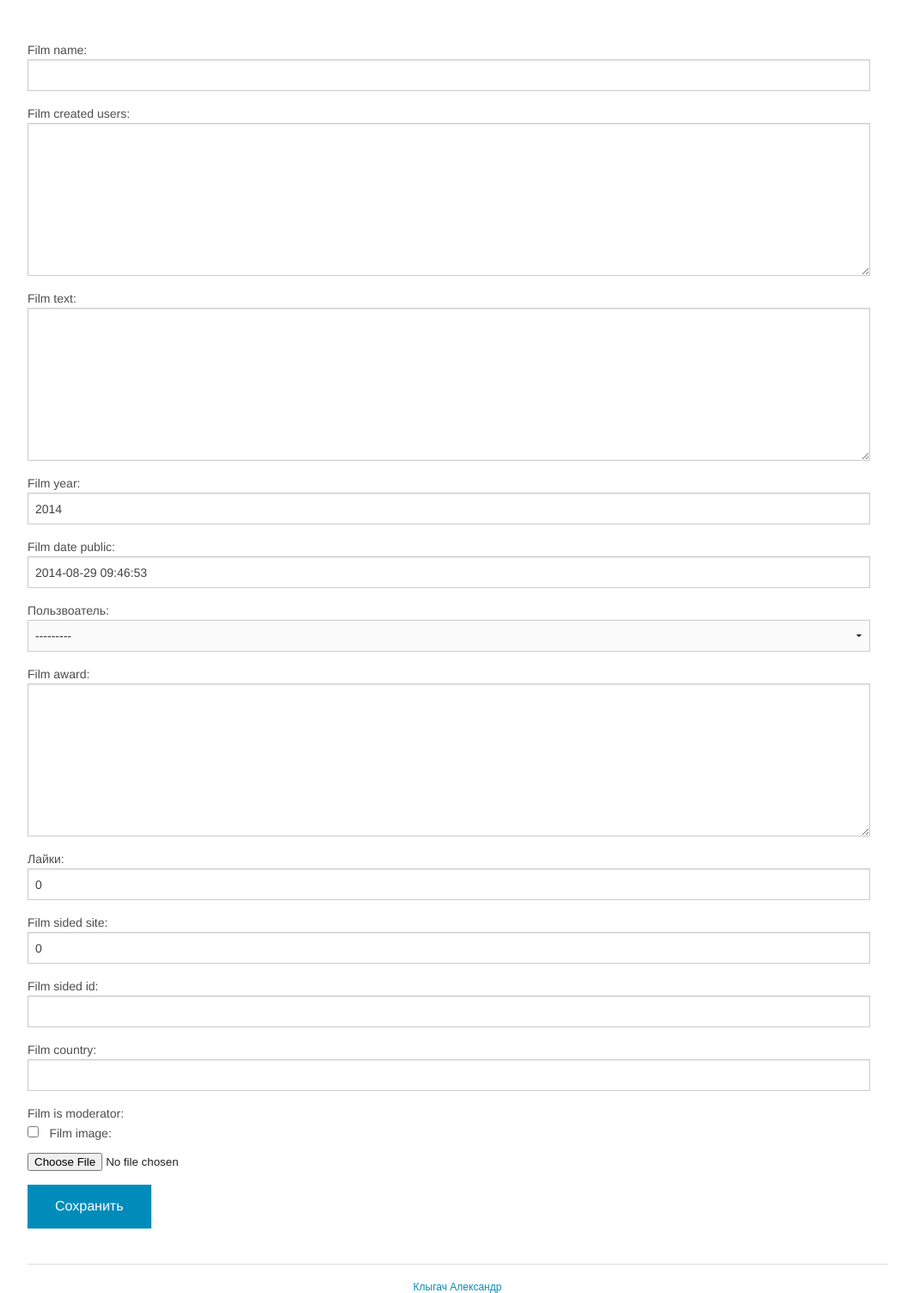
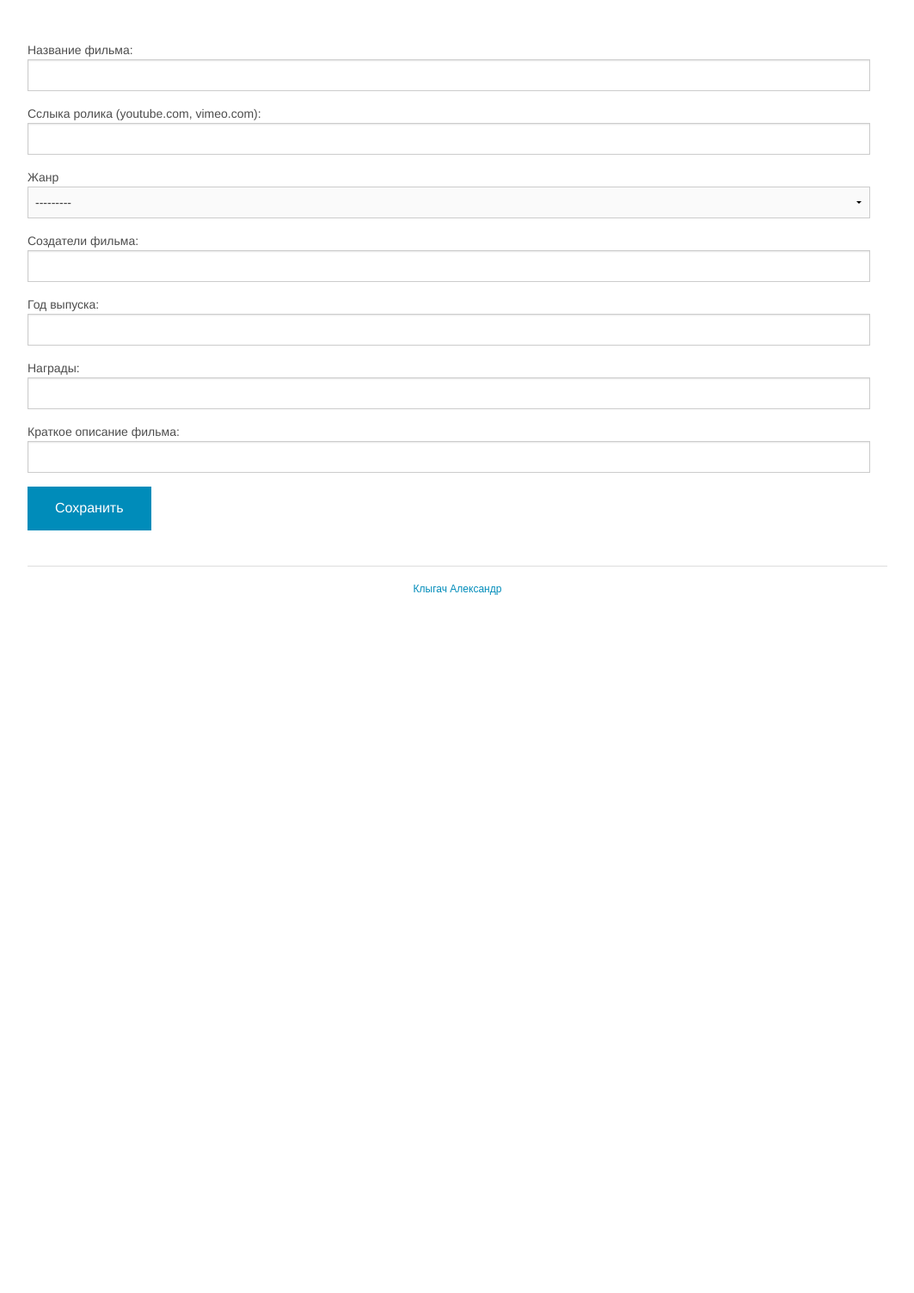
Before and after one commit to voolf/k-kino, a Django app: template film/templates/addFilm.html in a window 1280 px wide. Shown: the part 45-1549 px from the top of the page at 86% size, without its empty margins (108-1171 px from the left). After the commit the page ends 737 px from the top, so only its background shows below. Run offline with Django 3.2, Linux system fonts and the light colour scheme; the template is opened without the code that fills it: values that come from a table or form of the project are taken from there, others are empty; data comes from the database, SQL or seed files in the repository; both versions use the stored data as it was after the commit; parts of the project's set-up code (start-up, migrations or seed data) failed here and were passed over; some libraries are stand-ins or nearby versions.

Commit message:
Signed-off-by: voolf00 <voolf00@yandex.ru>

```diff
--- a/film/admin.py
+++ b/film/admin.py
@@ -1,5 +1,6 @@
+# -*- coding: utf-8 -*-
 from django.contrib import admin
-from film.models import Film, Film_comment, Jenre, Status
+from film.models import Film, Film_comment, Jenre#,  Status
 # Полностью отвечает за админкту, то, как оно будет выглядеть
 class FilmInlile(admin.StackedInline):
     model = Film_comment
@@ -12,4 +13,4 @@ class FilmAdmin (admin.ModelAdmin): # редактирование алминк
 admin.site.register(Film, FilmAdmin) # регестрируем в админку новый элемент и настройки. т.е. классы
 
 admin.site.register(Jenre)
-admin.site.register(Status)
+#admin.site.register(Status)
--- a/film/forms.py
+++ b/film/forms.py
@@ -4,7 +4,7 @@ from film.models import Film, Film_comment
 class FilmForm (ModelForm):
     class Meta():
         model = Film
-        #fields = {'film_name', 'film_created_users',  'film_year', 'film_award', 'film_sided_id', 'film_text'}
+        fields = {'film_name', 'film_created_users', 'film_jenres',  'film_year', 'film_award', 'film_sided_id', 'film_text'}
 
 class Film_comment_Form(ModelForm):
     class Meta():
--- a/film/models.py
+++ b/film/models.py
@@ -1,3 +1,4 @@
+# -*- coding: utf-8 -*-
 from django.db import models
 from django.contrib.auth.models import User
 import datetime
@@ -14,11 +15,15 @@ class Jenre (models.Model):
        # db_table = "jenre"
         verbose_name = 'Категория'
         verbose_name_plural = 'Категории'
-    jenre_name =     models.CharField(max_length=256, verbose_name="название жанра транслитом")
+    jenre_name = models.CharField(max_length=256, verbose_name="название жанра транслитом")
     jenre_title = models.CharField(max_length=256, verbose_name="Название жанра")
 
     def __unicode__(self):
         return self.jenre_title #возвращает в место полученого объекта заголовог из базы
+
+
+
+
 
 
 class Status (models.Model):
@@ -35,21 +40,20 @@ class Film (models.Model):
         verbose_name = "Фильм"
         verbose_name_plural = "Фильмы"
 
-    film_name = models.CharField(max_length=300) #*
+    film_name = models.CharField(max_length=300)
     film_created_users = models.TextField(default="", blank=True)
-    #film_jenres = models.ManyToManyField(Jenre, related_name="film", verbose_name=u"Жанр") #*
-    #film_tags = models.ManyToManyField(Tag, related_name="films", verbose_name=u"теги")
-    film_text = models.TextField() #*
+    film_jenres = models.ForeignKey(Jenre, related_name="film", verbose_name=u"Жанр")
+    film_text = models.TextField()
     film_year = models.IntegerField(default=datetime.datetime.today().year)
     film_date_public = models.DateTimeField(default=datetime.datetime.today())
-    film_user = models.ForeignKey(User, related_name="film", verbose_name="Пользвоатель")
+    film_user = models.ForeignKey(User, related_name="films", verbose_name="Пользвоатель")
     film_award = models.TextField(default="", blank=True)
     film_like = models.IntegerField(default=0, blank=True, null=True, verbose_name="лайки")
     film_sided_site = models.IntegerField(default=0)# или 0 или 1 или 2 отсутсвует, youtube,vimeo
     film_sided_id = models.CharField(max_length=200)
-    film_country = models.CharField(max_length=200, default="") #*
-    #film_status = models.ForeignKey(Status, default=2)
-    #film_money_create = models.IntegerField(default=0, blank=True)
+    film_country = models.CharField(max_length=200)
+    film_status = models.ForeignKey(Status, default=2)
+    film_money_create = models.IntegerField(default=0, blank=True, null=True)
     film_is_moderator = models.BooleanField(default=False, blank=True)
     film_image = models.ImageField(upload_to="film_photo", default="/media/filmImg/default.jpg", blank=True)
 
--- a/film/templates/addFilm.html
+++ b/film/templates/addFilm.html
@@ -7,8 +7,52 @@
     <form action="/film/addfilm" method="post">
         {% csrf_token %}
 
+        <label for="name_film">Название фильма:</label>
+        <input type="text" name="film_name" id="film_name">
 
-       {{ film_form }}
+        <label for="text">Сслыка ролика (youtube.com, vimeo.com): </label>
+        <input type="text" name="film_sided_id" id="film_sided_id">
+
+        <label form="text">Жанр</label>
+        <select id="id_film_jenres" name="film_jenres">
+        <option value="" selected="selected">---------</option>
+        <option value="1">Боевик</option>
+        <option value="2">Документальный</option>
+        <option value="3">Драма</option>
+        <option value="4">Комедия</option>
+        <option value="5">Триллер</option>
+        <option value="6">Приключения</option>
+        <option value="7">Фантастика</option>
+        <option value="8">Ужасы</option>
+        <option value="9">История</option>
+        <option value="10">Документальный</option>
+        <option value="11">Мелодрама</option>
+        <option value="12">Фэнтези</option>
+        <option value="13">Криминал</option>
+        <option value="14">Семья</option>
+        <option value="15">Анимэ</option>
+        <option value="16">Биография</option>
+        <option value="17">Музыка</option>
+        <option value="18">Детектив</option>
+        <option value="19">Военный</option>
+        <option value="20">Спорт</option>
+        <option value="21">Вестерн</option>
+        <option value="22">Мультфильм</option>
+        <option value="23">Реклама</option>
+    </select>
+        <label for="text">Создатели фильма: </label>
+        <input type="text" name="film_created_users" id="film_created_users">
+
+        <label for="text">Год выпуска: </label>
+        <input type="number" name="film_year" id="film_year">
+
+
+        <label for="text">Награды: </label>
+        <input type="text" name="film_award" id="film_award">
+
+        <label for="text">Краткое описание фильма: </label>
+        <input type="text" name="film_text" id="film_text">
+
 
 
         <input type="submit" class="button" value="Сохранить">
--- a/film/templates/films.html
+++ b/film/templates/films.html
@@ -13,7 +13,7 @@
 
         <div  onclick="location.href='/film/get/{{ film.id }}'">
 
-        <h2>{{ film.film_name }}</h2>
+        <h2>{{ film.film_name|truncatechars:"30" }}</h2>
         <img id="img" src="http://img.youtube.com/vi/{{ film.film_sided_id }}/maxresdefault.jpg">
         <hr>
         <p>{{ film.film_created_users }} || {{ film.film_date_public }} <br> Понравилось: {{ film.film_like }}</p>
--- a/film/views.py
+++ b/film/views.py
@@ -9,6 +9,7 @@ from django.contrib import auth
 from django.core.paginator import Paginator
 from film.forms import FilmForm, Film_comment_Form
 import datetime, article.views
+
 
 # Create your views here.
 
```
Also changed, not shown: KmKProject/settings.py (line endings or trailing spaces), film/migrations/0001_initial.py, film/migrations/0002_auto__add_jenre__add_status__del_field_film_film_jenre__add_field_film.py, film/migrations/0003_auto__add_field_film_film_jenres.py, film/migrations/0003_auto__add_status__add_field_film_film_status.py (deleted), film/migrations/0005_auto__chg_field_film_film_money_create.py (deleted), film/migrations/0006_auto__del_field_film_film_money_create.py (deleted), film/migrations/0007_auto__del_field_film_film_status.py (deleted), kino_db.sqlite3.
